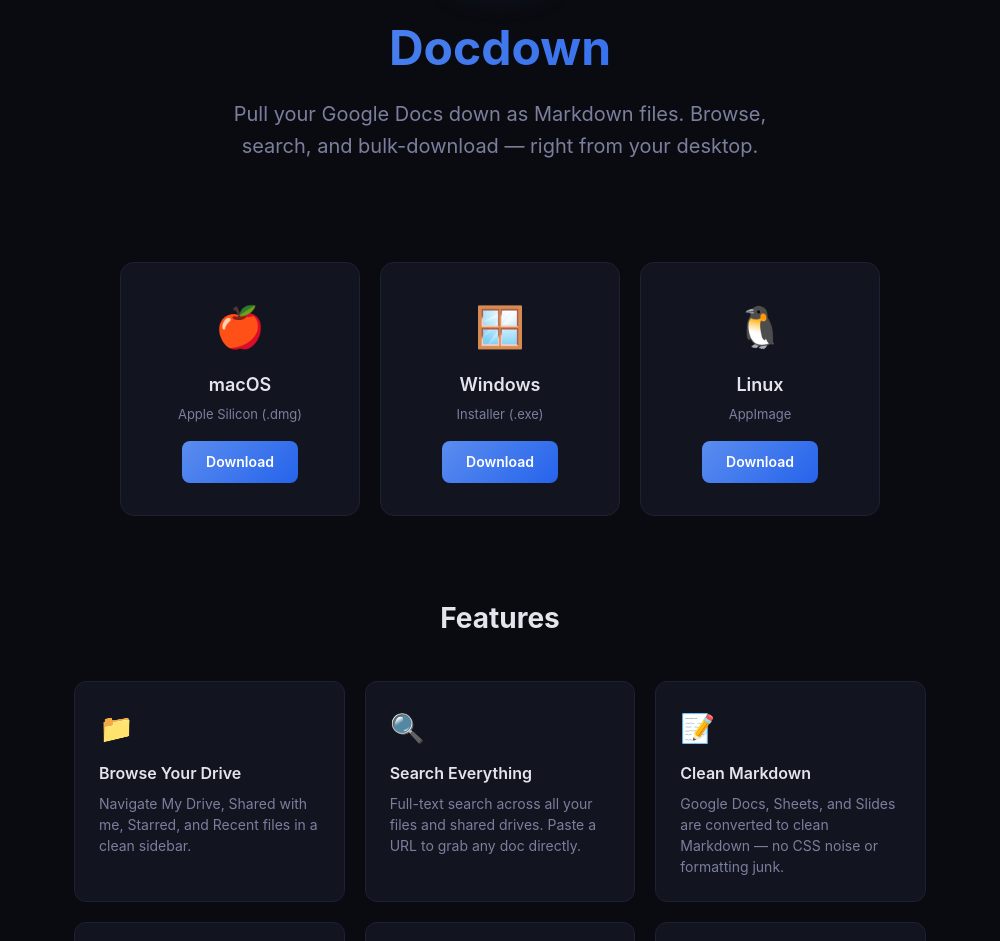
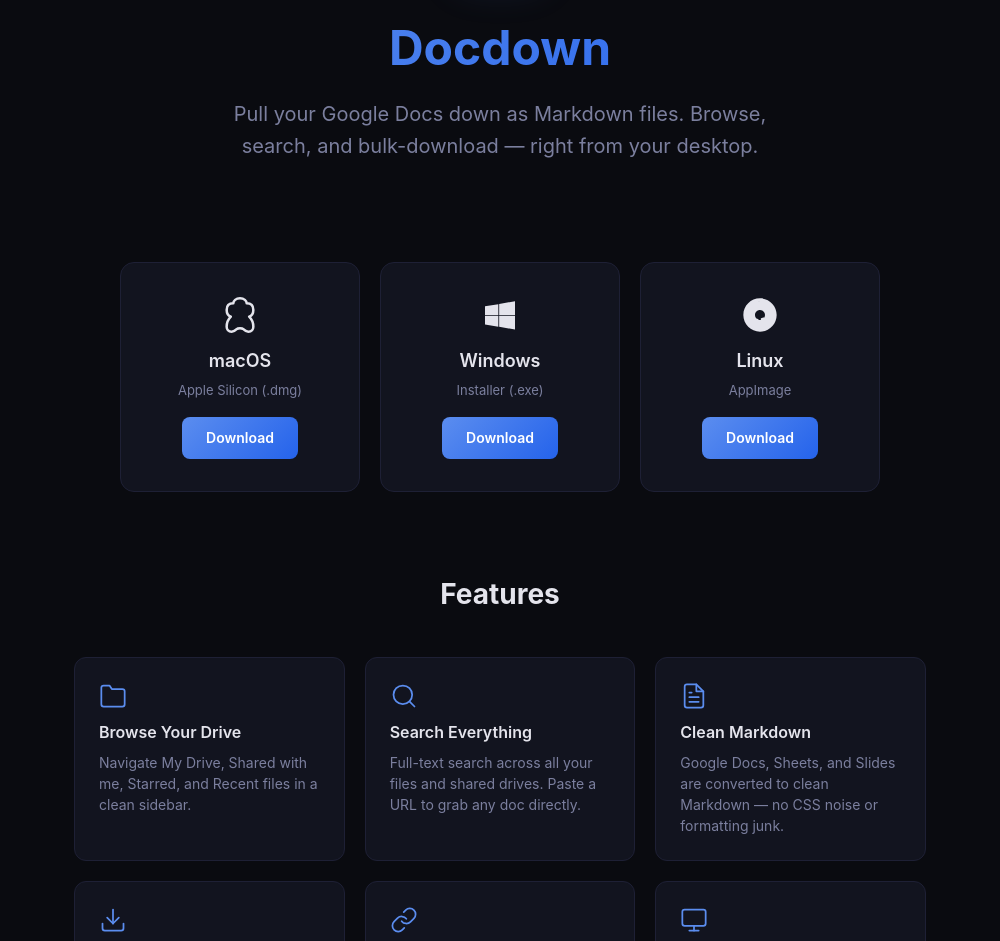
Before and after one commit to dschwartzi/docdown, an Electron app: page site/index.html in a window 1000 px wide. Shown: the part 218-1159 px from the top of the page. Drawn offline with Linux system fonts and the light colour scheme.

Commit message:
Fix download URLs to match GitHub release asset names, replace emojis with SVG icons

```diff
--- a/site/index.html
+++ b/site/index.html
@@ -81,7 +81,8 @@
       box-shadow: 0 4px 30px var(--primary-glow);
       transform: translateY(-2px);
     }
-    .dl-icon { font-size: 40px; margin-bottom: 12px; }
+    .dl-icon { margin-bottom: 12px; display: flex; justify-content: center; }
+    .dl-icon svg { width: 40px; height: 40px; }
     .dl-card h3 { font-size: 18px; font-weight: 600; margin-bottom: 4px; }
     .dl-card .dl-meta { font-size: 13px; color: var(--muted); margin-bottom: 16px; }
     .dl-btn {
@@ -118,7 +119,8 @@
       border-radius: 12px;
       padding: 24px;
     }
-    .feature .f-icon { font-size: 28px; margin-bottom: 10px; }
+    .feature .f-icon { margin-bottom: 10px; display: flex; }
+    .feature .f-icon svg { width: 28px; height: 28px; }
     .feature h3 { font-size: 16px; font-weight: 600; margin-bottom: 6px; }
     .feature p { font-size: 14px; color: var(--muted); line-height: 1.5; }
 
@@ -201,22 +203,22 @@
 
   <section class="downloads" id="download">
     <div class="dl-card">
-      <div class="dl-icon">🍎</div>
+      <div class="dl-icon"><svg viewBox="0 0 24 24" fill="none" stroke="currentColor" stroke-width="1.5" stroke-linecap="round" stroke-linejoin="round"><path d="M12 2C9.5 2 8 3.5 8 5c-2.5 0-4 1.5-4 4 0 2 1 3.5 2.5 4C5 14.5 4 16.5 4 19c0 1.5 1 3 3 3 1 0 2-.5 3-1.5.5-.5 1.5-.5 2-.5s1.5 0 2 .5c1 1 2 1.5 3 1.5 2 0 3-1.5 3-3 0-2.5-1-4.5-2.5-6C19 12.5 20 11 20 9c0-2.5-1.5-4-4-4 0-1.5-1.5-3-4-3z"/></svg></div>
       <h3>macOS</h3>
       <p class="dl-meta">Apple Silicon (.dmg)</p>
-      <a href="https://github.com/dschwartzi/docdown/releases/latest/download/Docdown-macOS.dmg" class="dl-btn">Download</a>
+      <a href="https://github.com/dschwartzi/docdown/releases/download/v1.0.0/Docdown-1.0.0-arm64.dmg" class="dl-btn">Download</a>
     </div>
     <div class="dl-card">
-      <div class="dl-icon">🪟</div>
+      <div class="dl-icon"><svg viewBox="0 0 24 24" fill="currentColor"><path d="M3 12V6.75l8-1.25V12H3zm0 .5h8v6.5l-8-1.25V12.5zM11.5 5.4L21 3.75V12H11.5V5.4zm0 7.1H21v8.25l-9.5-1.65V12.5z"/></svg></div>
       <h3>Windows</h3>
       <p class="dl-meta">Installer (.exe)</p>
-      <a href="https://github.com/dschwartzi/docdown/releases/latest/download/Docdown-Windows-Setup.exe" class="dl-btn">Download</a>
+      <a href="https://github.com/dschwartzi/docdown/releases/download/v1.0.0/Docdown.Setup.1.0.0.exe" class="dl-btn">Download</a>
     </div>
     <div class="dl-card">
-      <div class="dl-icon">🐧</div>
+      <div class="dl-icon"><svg viewBox="0 0 24 24" fill="currentColor"><path d="M12 2C6.48 2 2 6.48 2 12s4.48 10 10 10 10-4.48 10-10S17.52 2 12 2zm-1 14.5v-2.09c-.56-.11-1.07-.33-1.5-.64l-1.48 1.48c.97.77 2.13 1.23 3.48 1.23h.5v.02zm4.48-1.73l-1.48-1.48c-.43.31-.94.53-1.5.64v2.09h.5c1.35 0 2.51-.46 3.48-1.23v-.02zM12 15c-1.66 0-3-1.34-3-3s1.34-3 3-3 3 1.34 3 3-1.34 3-3 3zm0-11C7.04 4 3 7.04 3 11h2c0-3.31 2.69-6 6-6V4zm0 2c-2.76 0-5 2.24-5 5h2c0-1.66 1.34-3 3-3V6z"/></svg></div>
       <h3>Linux</h3>
       <p class="dl-meta">AppImage</p>
-      <a href="https://github.com/dschwartzi/docdown/releases/latest/download/Docdown-Linux.AppImage" class="dl-btn">Download</a>
+      <a href="https://github.com/dschwartzi/docdown/releases/download/v1.0.0/Docdown-1.0.0-arm64.AppImage" class="dl-btn">Download</a>
     </div>
   </section>
 
@@ -224,32 +226,32 @@
     <h2>Features</h2>
     <div class="feature-grid">
       <div class="feature">
-        <div class="f-icon">📁</div>
+        <div class="f-icon"><svg viewBox="0 0 24 24" fill="none" stroke="var(--primary)" stroke-width="1.5" stroke-linecap="round" stroke-linejoin="round"><path d="M22 19a2 2 0 01-2 2H4a2 2 0 01-2-2V5a2 2 0 012-2h5l2 3h9a2 2 0 012 2z"/></svg></div>
         <h3>Browse Your Drive</h3>
         <p>Navigate My Drive, Shared with me, Starred, and Recent files in a clean sidebar.</p>
       </div>
       <div class="feature">
-        <div class="f-icon">🔍</div>
+        <div class="f-icon"><svg viewBox="0 0 24 24" fill="none" stroke="var(--primary)" stroke-width="1.5" stroke-linecap="round" stroke-linejoin="round"><circle cx="11" cy="11" r="8"/><path d="M21 21l-4.35-4.35"/></svg></div>
         <h3>Search Everything</h3>
         <p>Full-text search across all your files and shared drives. Paste a URL to grab any doc directly.</p>
       </div>
       <div class="feature">
-        <div class="f-icon">📝</div>
+        <div class="f-icon"><svg viewBox="0 0 24 24" fill="none" stroke="var(--primary)" stroke-width="1.5" stroke-linecap="round" stroke-linejoin="round"><path d="M14 2H6a2 2 0 00-2 2v16a2 2 0 002 2h12a2 2 0 002-2V8z"/><polyline points="14 2 14 8 20 8"/><line x1="16" y1="13" x2="8" y2="13"/><line x1="16" y1="17" x2="8" y2="17"/><polyline points="10 9 9 9 8 9"/></svg></div>
         <h3>Clean Markdown</h3>
         <p>Google Docs, Sheets, and Slides are converted to clean Markdown — no CSS noise or formatting junk.</p>
       </div>
       <div class="feature">
-        <div class="f-icon">⚡</div>
+        <div class="f-icon"><svg viewBox="0 0 24 24" fill="none" stroke="var(--primary)" stroke-width="1.5" stroke-linecap="round" stroke-linejoin="round"><path d="M21 15v4a2 2 0 01-2 2H5a2 2 0 01-2-2v-4"/><polyline points="7 10 12 15 17 10"/><line x1="12" y1="15" x2="12" y2="3"/></svg></div>
         <h3>Bulk Download</h3>
         <p>Select All and download an entire folder of docs as .md files in one click.</p>
       </div>
       <div class="feature">
-        <div class="f-icon">🔗</div>
+        <div class="f-icon"><svg viewBox="0 0 24 24" fill="none" stroke="var(--primary)" stroke-width="1.5" stroke-linecap="round" stroke-linejoin="round"><path d="M10 13a5 5 0 007.54.54l3-3a5 5 0 00-7.07-7.07l-1.72 1.71"/><path d="M14 11a5 5 0 00-7.54-.54l-3 3a5 5 0 007.07 7.07l1.71-1.71"/></svg></div>
         <h3>URL Paste</h3>
         <p>Paste any Google Doc or Drive folder URL into the search bar to instantly access it.</p>
       </div>
       <div class="feature">
-        <div class="f-icon">🌙</div>
+        <div class="f-icon"><svg viewBox="0 0 24 24" fill="none" stroke="var(--primary)" stroke-width="1.5" stroke-linecap="round" stroke-linejoin="round"><rect x="2" y="3" width="20" height="14" rx="2" ry="2"/><line x1="8" y1="21" x2="16" y2="21"/><line x1="12" y1="17" x2="12" y2="21"/></svg></div>
         <h3>Dark &amp; Minimal</h3>
         <p>Modern dark interface that stays out of your way. Built with Electron for all platforms.</p>
       </div>
```
